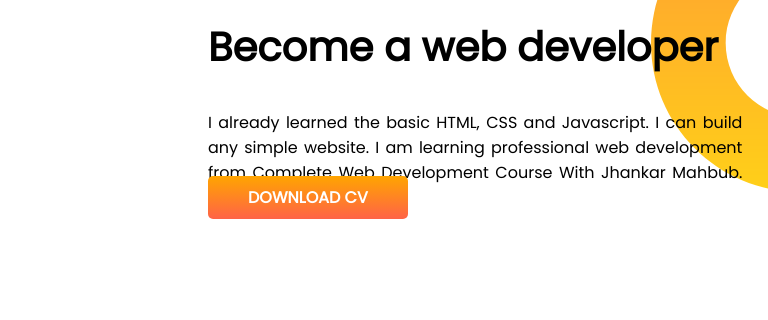
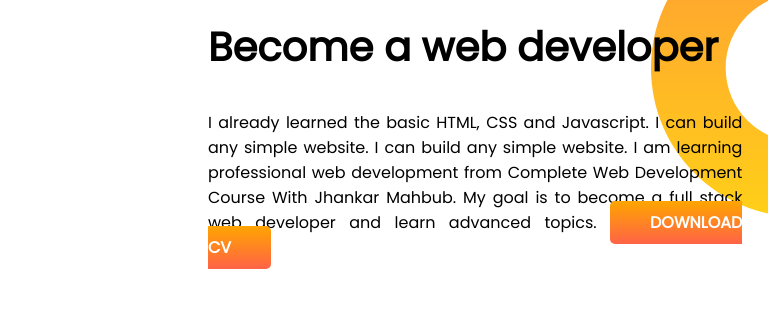
Before and after one commit to Rahat-bin-abdullah-omi/Rahat-Bin-Abdullah-portfolio, a plain HTML site: page index.html in a window 1280 px wide. Shown: the part 1131-1451 px from the top of the page, 512-1280 px from the left. Drawn offline with Linux system fonts and the light colour scheme.

Commit message:
minor bug updated

```diff
--- a/index.html
+++ b/index.html
@@ -47,8 +47,8 @@
         <div class="half-width">
             <h1>Dream Big</h1>
             <h2>Become a web developer</h2>
-            <p>I already learned the basic HTML, CSS and Javascript. I can build any simple website. I am learning professional
-                web development from Complete Web Development Course With Jhankar Mahbub.
+            <p>I already learned the basic HTML, CSS and Javascript. I can build any simple website. I can build any simple website. I am learning professional web development from Complete Web Development Course With Jhankar Mahbub. My goal is to become
+                a full stack web developer and learn advanced topics.
             <a class="link-button" target="_blank"
                 href="https://drive.google.com/file/d/1NJ9eYUkYYyho3xbojdXafgmRn6BiJAZC/view?usp=sharing">DOWNLOAD
                 CV</a>
```
